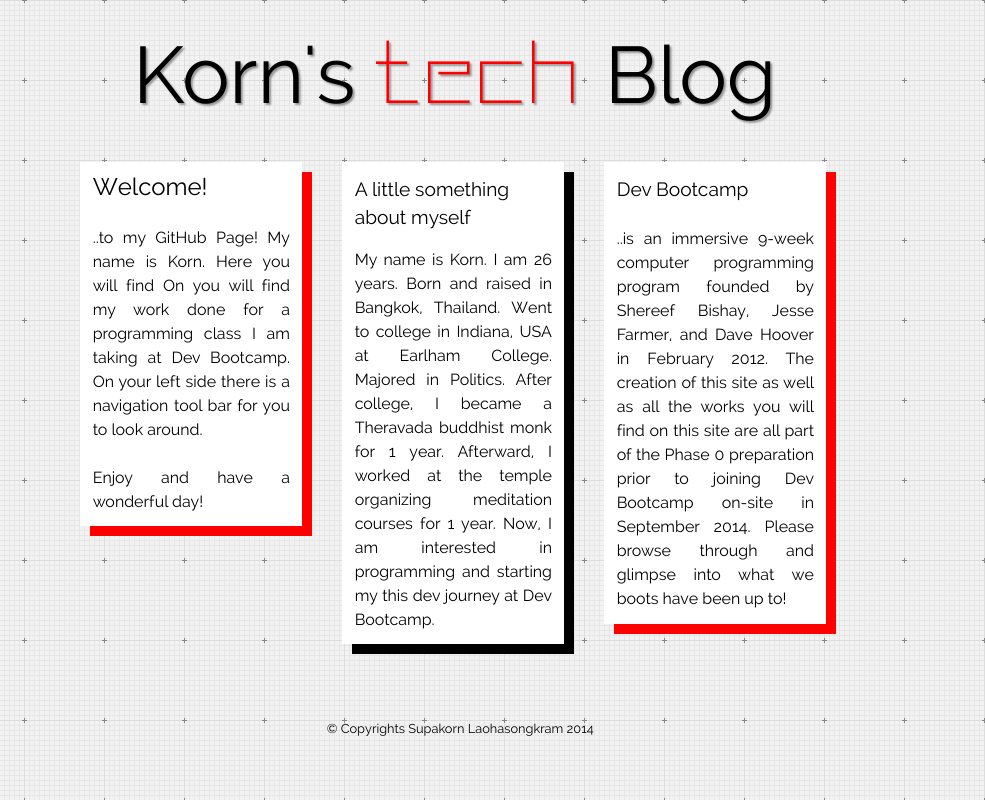
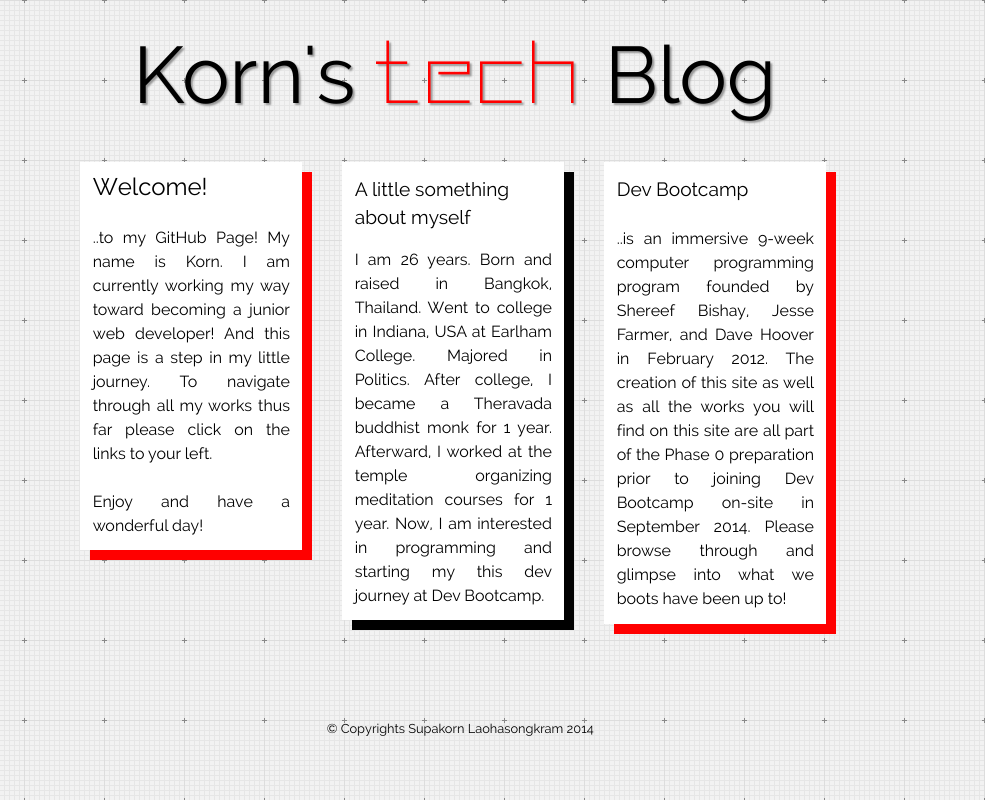
Before and after one commit to klaoha06/klaoha06.github.io, a plain HTML site: page index.html in a window 1280 px wide. Shown: the full height of the page, 295-1280 px from the left. Drawn offline with Linux system fonts and the light colour scheme.

Commit message:
minor fix

```diff
--- a/index.html
+++ b/index.html
@@ -6,7 +6,6 @@
 	<meta name="viewport" content="width=device-width, initial-scale=1.0"/>
 	<title>Korn's Tech Blog</title>
 	<link rel="stylesheet" href="style.css"/>
-	<script src="w2r/js/isotope.pkgd.min.js"></script>
 </head>
 <body>
 	<div id="container">
@@ -29,11 +28,11 @@
 		</nav>
 		<div id="gridcontainer" class="js-isotope" data-isotope-options='{ "columnWidth": 500, "itemSelector": ".item", "stamp": ".stamp" }'>
 		<div class="item column left">
-			<p><span style="font-size: 1.5em;">Welcome!</span><br><br>..to my GitHub Page! My name is Korn. Here you will find On you will find my work done for a programming class I am taking at Dev Bootcamp. On your left side there is a navigation tool bar for you to look around.<br><br>Enjoy and have a wonderful day!</p>
+			<p><span style="font-size: 1.5em;">Welcome!</span><br><br>..to my GitHub Page! My name is Korn. I am currently working my way toward becoming a junior web developer! And this page is a step in my little journey. To navigate through all my works thus far please click on the links to your left.<br><br>Enjoy and have a wonderful day!</p>
 		</div>
 		<div class="item column mid">
 			<span style="font-size: 1.2em; line-height:150%;">A little something about myself</span><br><br>
-			<p>My name is Korn. I am 26 years. Born and raised in Bangkok, Thailand. Went to college in Indiana, USA at Earlham College. Majored in Politics. After college, I became a Theravada buddhist monk for 1 year. Afterward, I worked at the temple organizing meditation courses for 1 year. Now, I am interested in programming and starting my this dev journey at Dev Bootcamp.</p>
+			<p>I am 26 years. Born and raised in Bangkok, Thailand. Went to college in Indiana, USA at Earlham College. Majored in Politics. After college, I became a Theravada buddhist monk for 1 year. Afterward, I worked at the temple organizing meditation courses for 1 year. Now, I am interested in programming and starting my this dev journey at Dev Bootcamp.</p>
 		</div>
 		<div class="item column right">
 			<p><span style="font-size: 1.2em; line-height:150%;">Dev Bootcamp</span><br><br> ..is an immersive 9-week computer programming program founded by Shereef Bishay, Jesse Farmer, and Dave Hoover in February 2012. The creation of this site as well as all the works you will find on this site are all part of the Phase 0 preparation prior to joining Dev Bootcamp on-site in September 2014. Please browse through and glimpse into what we boots have been up to!</p>
@@ -44,5 +43,6 @@
 			<p>&copy; Copyrights Supakorn Laohasongkram 2014</p>
 		</footer>
 		</div> <!-- container -->
+		<script src="w2r/js/isotope.pkgd.min.js"></script>
 	</body>
 	</html>
```
